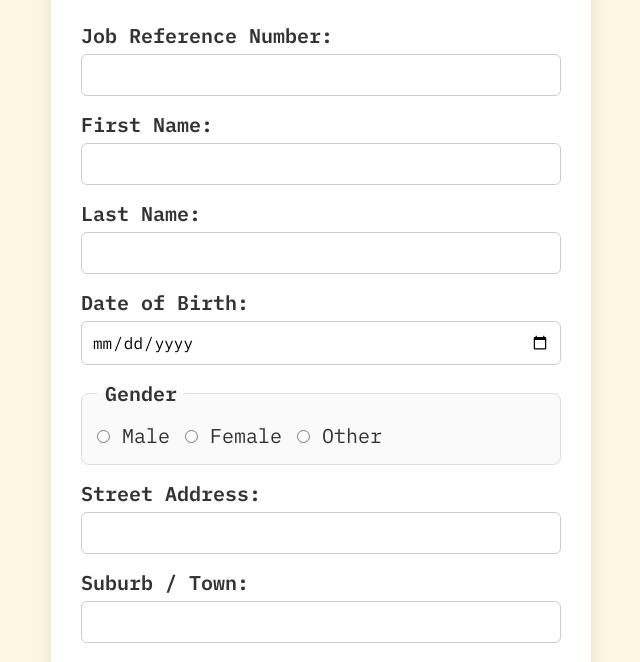
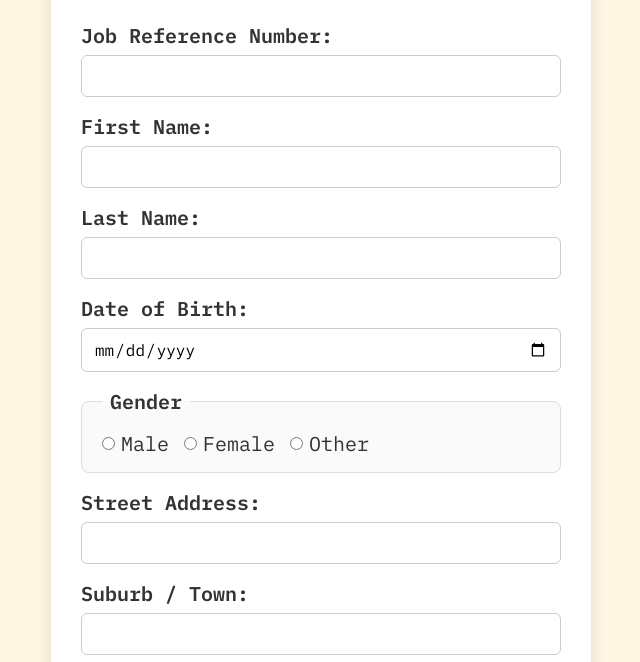
Before and after one commit to TerminalGoat232/group-assignment, a plain HTML site: page apply.html in a window 1280 px wide. Shown: the part 125-787 px from the top of the page, without its empty margins (319-959 px from the left). Drawn offline with Linux system fonts and the light colour scheme; a web font is replaced by a local one.

Commit message:
Update apply.css

```diff
--- a/css/apply.css
+++ b/css/apply.css
@@ -1,4 +1,4 @@
-/* Styling xịn cho trang Apply - Dùng bảng màu chung của nhóm */
+/* Layout & Styling chuẩn màu colorscheme.css cho trang Apply */
 main {
     max-width: 750px;
     margin: 40px auto;
@@ -17,13 +17,13 @@ main h1 {
 form {
     display: flex;
     flex-direction: column;
-    gap: 15px;
+    gap: 16px;
 }
 
-form > div {
+.form-group {
     display: flex;
     flex-direction: column;
-    gap: 5px;
+    gap: 6px;
 }
 
 label {
@@ -38,14 +38,14 @@ input[type="date"],
 select,
 textarea {
     width: 100%;
-    padding: 10px;
+    padding: 10px 12px;
     border: 1px solid #ccc;
     border-radius: 6px;
     font-size: 1rem;
     box-sizing: border-box;
     background-color: var(--input-bg, #ffffff);
     color: var(--text-color, #000000);
-    transition: border-color 0.2s, box-shadow 0.2s;
+    transition: border-color 0.2s;
 }
 
 input[type="text"]:focus,
@@ -56,13 +56,12 @@ select:focus,
 textarea:focus {
     border-color: var(--accent-color, #0056b3);
     outline: none;
-    box-shadow: 0 0 5px rgba(0, 86, 179, 0.3);
 }
 
 fieldset {
     border: 1px solid #ddd;
     border-radius: 8px;
-    padding: 15px;
+    padding: 15px 20px;
     background-color: var(--fieldset-bg, #fafafa);
     display: flex;
     flex-wrap: wrap;
@@ -78,6 +77,9 @@ legend {
 fieldset label {
     font-weight: normal;
     cursor: pointer;
+    display: flex;
+    align-items: center;
+    gap: 6px;
 }
 
 .button-group {
@@ -95,7 +97,6 @@ input[type="reset"] {
     font-size: 1rem;
     font-weight: bold;
     cursor: pointer;
-    transition: opacity 0.2s;
 }
 
 input[type="submit"] {
@@ -110,7 +111,7 @@ input[type="reset"] {
 
 input[type="submit"]:hover,
 input[type="reset"]:hover {
-    opacity: 0.85;
+    opacity: 0.9;
 }
 
 footer {
```
